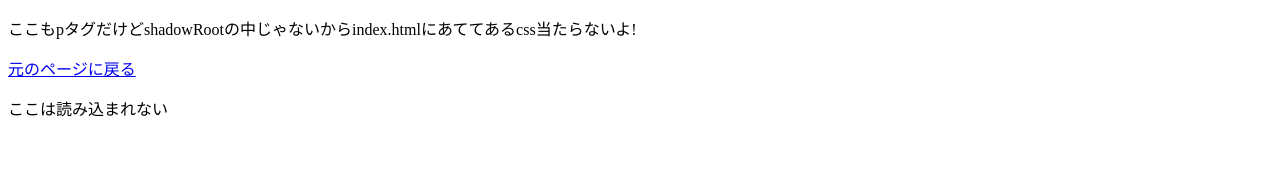
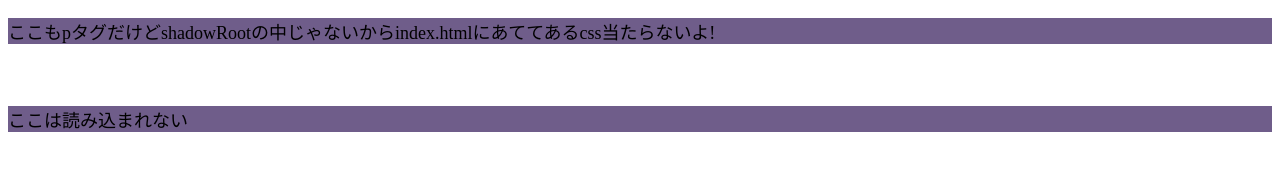
Before and after one commit to linkalls/nova-frame, a website: page x.html in a window 1280 px wide. Drawn offline with Linux system fonts and the light colour scheme.

Commit message:
css追加

```diff
--- a/x.html
+++ b/x.html
@@ -7,6 +7,17 @@
   </head>
   <body>
     <nova-frame id="aqa">
+      <style>
+        p {
+          background-color: rgb(111, 93, 138);
+        }
+        a {
+          color: white;
+        }
+        * {
+          font-size: large;
+        }
+      </style>
       <p>ここもpタグだけどshadowRootの中じゃないからindex.htmlにあててあるcss当たらないよ!</p>
       <a href="/">元のページに戻る</a>
     </nova-frame>
```
